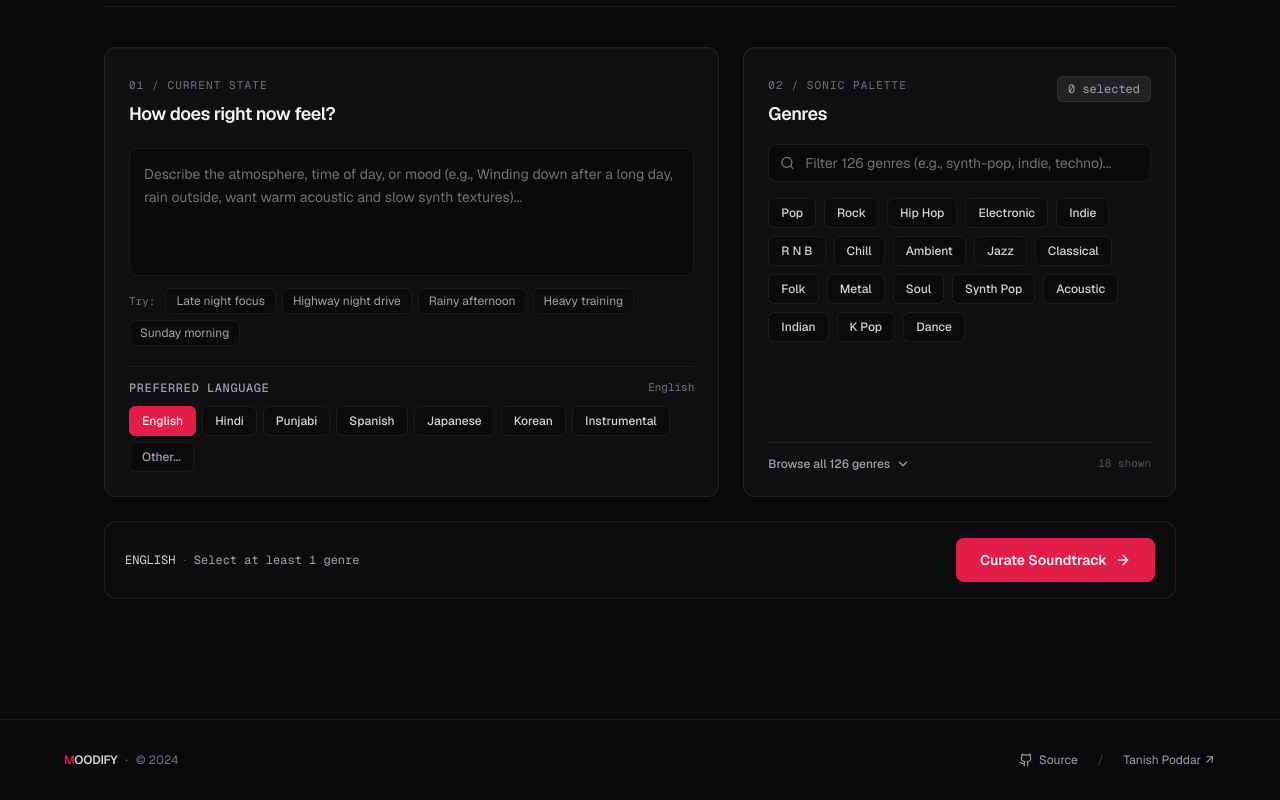
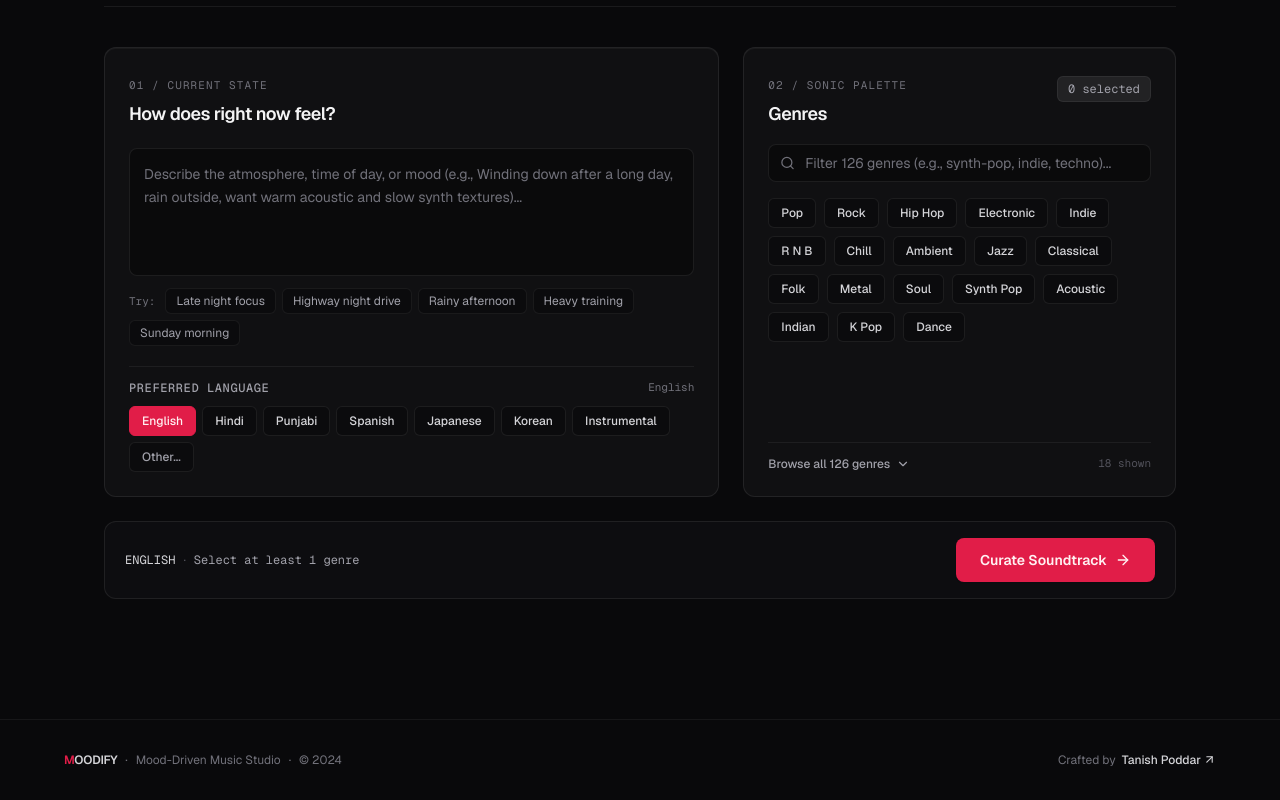
Before and after one commit to tanisheesh/Moodify, a Next.js app: page / in a window 1280 px wide. Shown: the part 239-1039 px from the top of the page. Built offline with nearby package versions, Linux system fonts and the light colour scheme.

Commit message:
🎊 ui: remove source repo link from product footer

```diff
--- a/src/components/footer.tsx
+++ b/src/components/footer.tsx
@@ -1,37 +1,30 @@
 import React from "react";
 import Link from "next/link";
-import { Github, ArrowUpRight } from "lucide-react";
+import { ArrowUpRight } from "lucide-react";
 
 export function Footer() {
   const currentYear = new Date().getFullYear();
 
   return (
-    <footer className="mt-20 w-full border-t border-white/[0.06] py-8 px-6">
-      <div className="mx-auto flex max-w-6xl flex-col items-center justify-between gap-4 text-xs text-zinc-500 sm:flex-row">
+    <footer className="mt-20 w-full border-t border-white/[0.06] py-8 px-4 sm:px-6">
+      <div className="mx-auto flex max-w-6xl flex-col items-center justify-between gap-3 text-xs text-zinc-500 sm:flex-row">
         <div className="flex items-center gap-2">
           <span className="font-semibold tracking-tight text-zinc-300">
             <span className="text-primary">M</span>OODIFY
           </span>
           <span>·</span>
+          <span>Mood-Driven Music Studio</span>
+          <span>·</span>
           <span>© {currentYear}</span>
         </div>
 
-        <div className="flex items-center gap-5">
-          <Link
-            href="https://github.com/tanisheesh/Moodify"
-            target="_blank"
-            rel="noopener noreferrer"
-            className="inline-flex items-center gap-1.5 text-zinc-400 transition-colors hover:text-zinc-100"
-          >
-            <Github size={14} />
-            Source
-          </Link>
-          <span className="text-zinc-700">/</span>
+        <div className="flex items-center gap-1.5">
+          <span>Crafted by</span>
           <Link
             href="https://tanisheesh.in/"
             target="_blank"
             rel="noopener noreferrer"
-            className="inline-flex items-center gap-0.5 text-zinc-400 transition-colors hover:text-zinc-100"
+            className="inline-flex items-center gap-0.5 font-medium text-zinc-300 transition-colors hover:text-zinc-100"
           >
             Tanish Poddar
             <ArrowUpRight size={13} />
```
